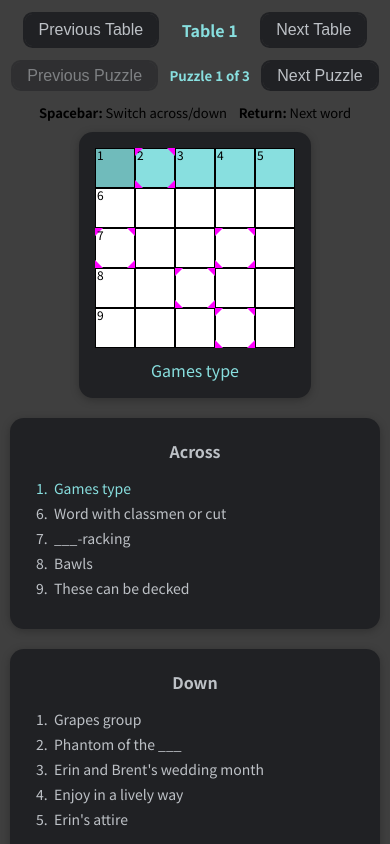
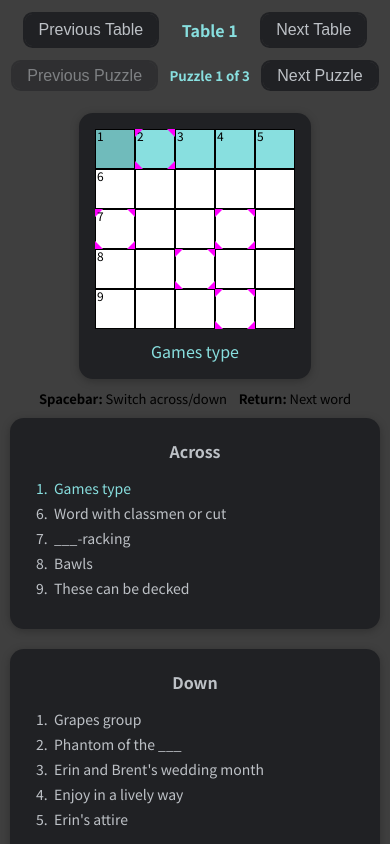
Before and after one commit to bka04/wedding, a React (Create React App) app: page / in a window 390 px wide. Shown: the top 844 px of the page. Built offline with nearby package versions, Linux system fonts and the light colour scheme.

Commit message:
More mobile fixes

```diff
--- a/src/components/crosswords/Crossword.css
+++ b/src/components/crosswords/Crossword.css
@@ -26,6 +26,11 @@
   flex: 0 1;
 }
 
+.crosswordInstructions {
+  width: 100%;
+  display: none;
+}
+
 @media (max-width: 1450px) {
   .crosswordCluesCard {
     flex: 0 1 400px;
@@ -42,23 +47,21 @@
   .crosswordGridCard.mediumGrid {
     order: -1;
   }
-}
-
-@media (max-width: 800px) {
   .crosswordContent.mediumGrid {
     flex-wrap: wrap;
   }
 }
 
+
 @media (max-width: 650px) {
   .crosswordGridCard.smallGrid {
     order: -1;
   }
-}
-
-@media (max-width: 650px) {
   .crosswordContent.smallGrid {
     flex-wrap: wrap;
+  }
+  .crosswordInstructions {
+    display: flex;
   }
 }
 
--- a/src/components/crosswords/Crossword.js
+++ b/src/components/crosswords/Crossword.js
@@ -371,11 +371,11 @@ const Crossword = (props) => {
       {/* {state.solved && !props.isThisLastPuzzle ? <div className='dark nextPuzzleDiv'><Button className="nextPuzzleBtn" onClick={nextPuzzleHandler}>
             Next Puzzle</Button></div> : null
       } */}
-      <div className="crosswordInstructions">
-        <p><strong>Spacebar:</strong> Switch across/down</p>
-        <p>&nbsp;&nbsp;&nbsp; <strong>Return:</strong> Next word</p>
-      </div>
       <div className={`crosswordContent ${state.cols > 5 ? 'mediumGrid' : 'smallGrid'}`}>
+        <div className="crosswordInstructions">
+          <p><strong>Spacebar:</strong> Switch across/down</p>
+          <p>&nbsp;&nbsp;&nbsp; <strong>Return:</strong> Next word</p>
+        </div>
         <Card className='dark crosswordCluesCard'>
           <CrosswordClues
             onClick={clueOnClickHandler}
```
